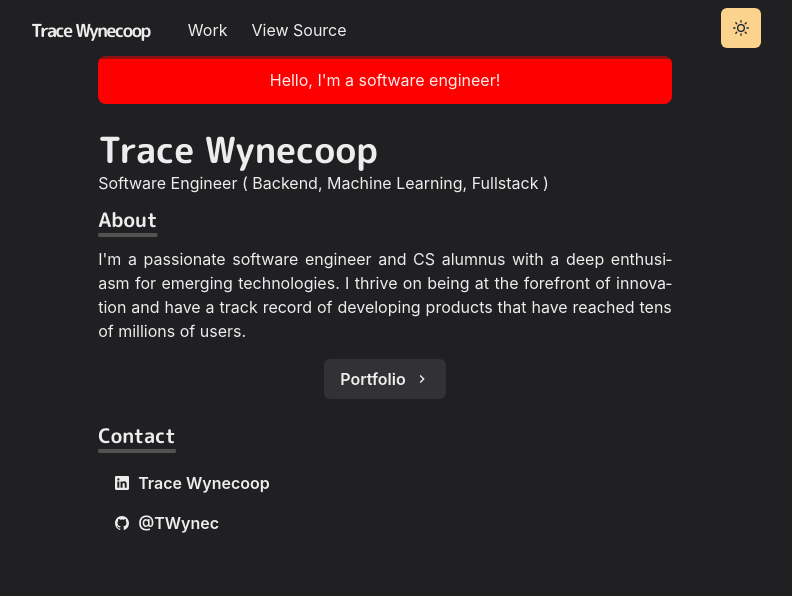
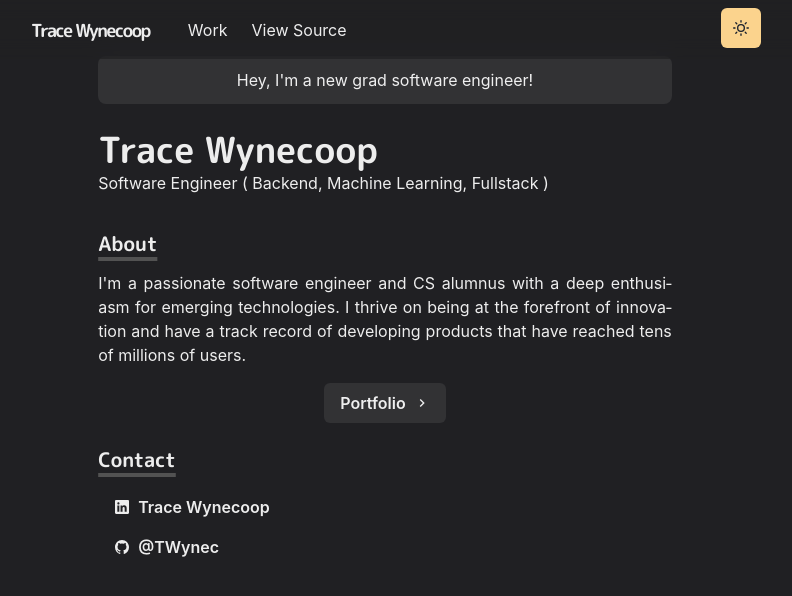
Before and after one commit to TWynec/twynec-homepage, a Next.js app: page / in a window 1280 px wide. Shown: the top 596 px of the page, without its empty margins (255-1047 px from the left). Built offline with nearby package versions, Linux system fonts and the light colour scheme.

Commit message:
Cleanup layout

```diff
--- a/components/navbar.js
+++ b/components/navbar.js
@@ -26,7 +26,7 @@ const LinkItem = ({ href, path, children }) => {
       href={href}
       scroll={false}
       p={2}
-      bg={active ? "glassTeal" : undefined}
+      bg={active ? "grassTeal" : undefined}
       color={active ? "#202023" : inactiveColor}
     >
       {children}
@@ -43,6 +43,7 @@ const Navbar = (props) => {
       as="nav"
       w="100%"
       bg={useColorModeValue("#ffffff40", "#20202380")}
+      css={{ backdropFilter: "blur(10px)" }}
       zIndex={1}
       {...props}
     >
--- a/pages/index.js
+++ b/pages/index.js
@@ -6,6 +6,7 @@ import {
   ListItem,
   Link,
   Button,
+  useColorModeValue,
 } from "@chakra-ui/react";
 import { IoLogoGithub, IoLogoLinkedin } from "react-icons/io5";
 import Paragraph from "../components/paragraph";
@@ -16,8 +17,14 @@ import { ChevronRightIcon } from "@chakra-ui/icons";
 const Page = () => {
   return (
     <Container>
-      <Box borderRadius="lg" bg="red" p={3} mb={6} align="center">
-        Hello, I'm a software engineer!
+      <Box
+        borderRadius="lg"
+        bg={useColorModeValue("whiteAlpha.500", "whiteAlpha.200")}
+        p={3}
+        mb={6}
+        align="center"
+      >
+        Hey, I'm a new grad software engineer!
       </Box>
 
       <Box display={{ md: "flex" }}>
@@ -31,6 +38,8 @@ const Page = () => {
         </Box>
       </Box>
 
+      <Box display="inline-block"></Box>
+
       <Section delay={0.1}>
         <Heading as="h3" variant="section-title">
           About
@@ -43,7 +52,12 @@ const Page = () => {
         </Paragraph>
         <Box align="center" my={4}>
           <NextLink href="/work">
-            <Button rightIcon={<ChevronRightIcon />}>Portfolio</Button>
+            <Button
+              rightIcon={<ChevronRightIcon />}
+              bg={useColorModeValue("whiteAlpha.500", "whiteAlpha.200")}
+            >
+              Portfolio
+            </Button>
           </NextLink>
         </Box>
       </Section>
```
